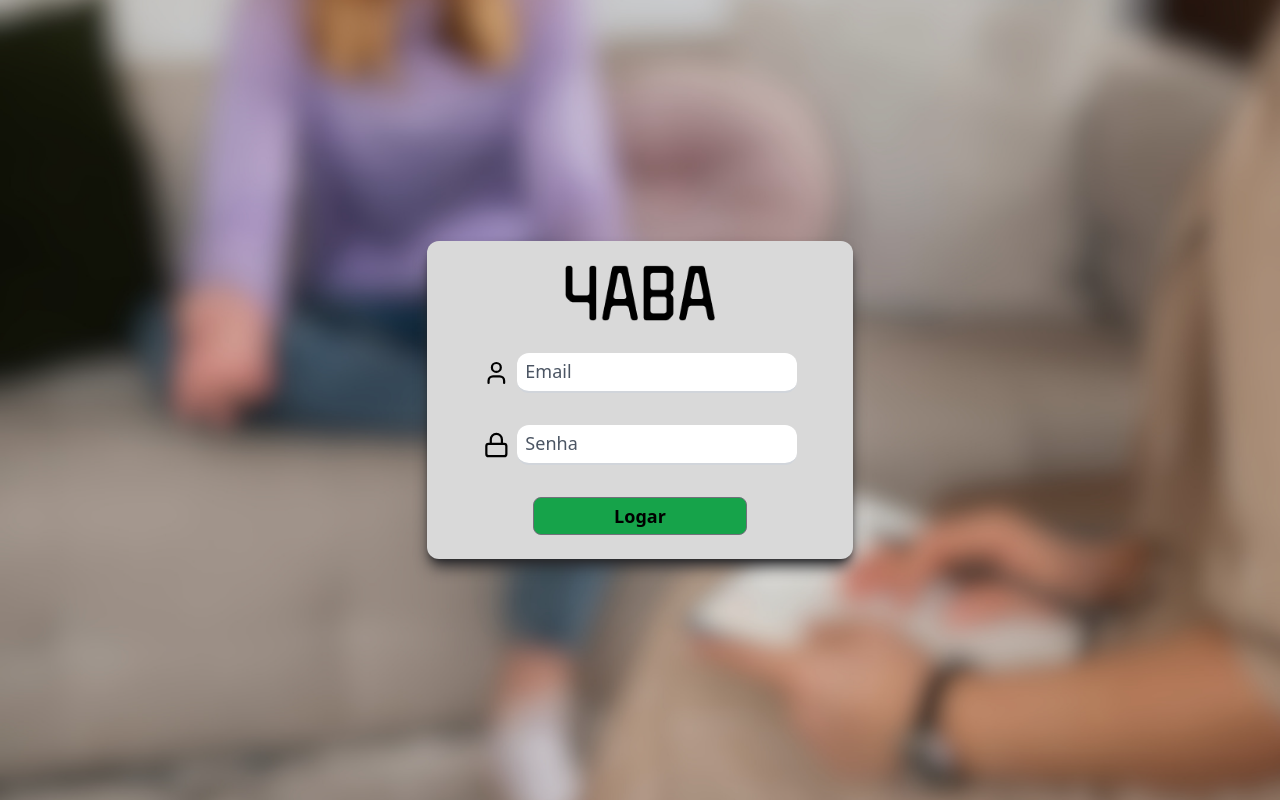
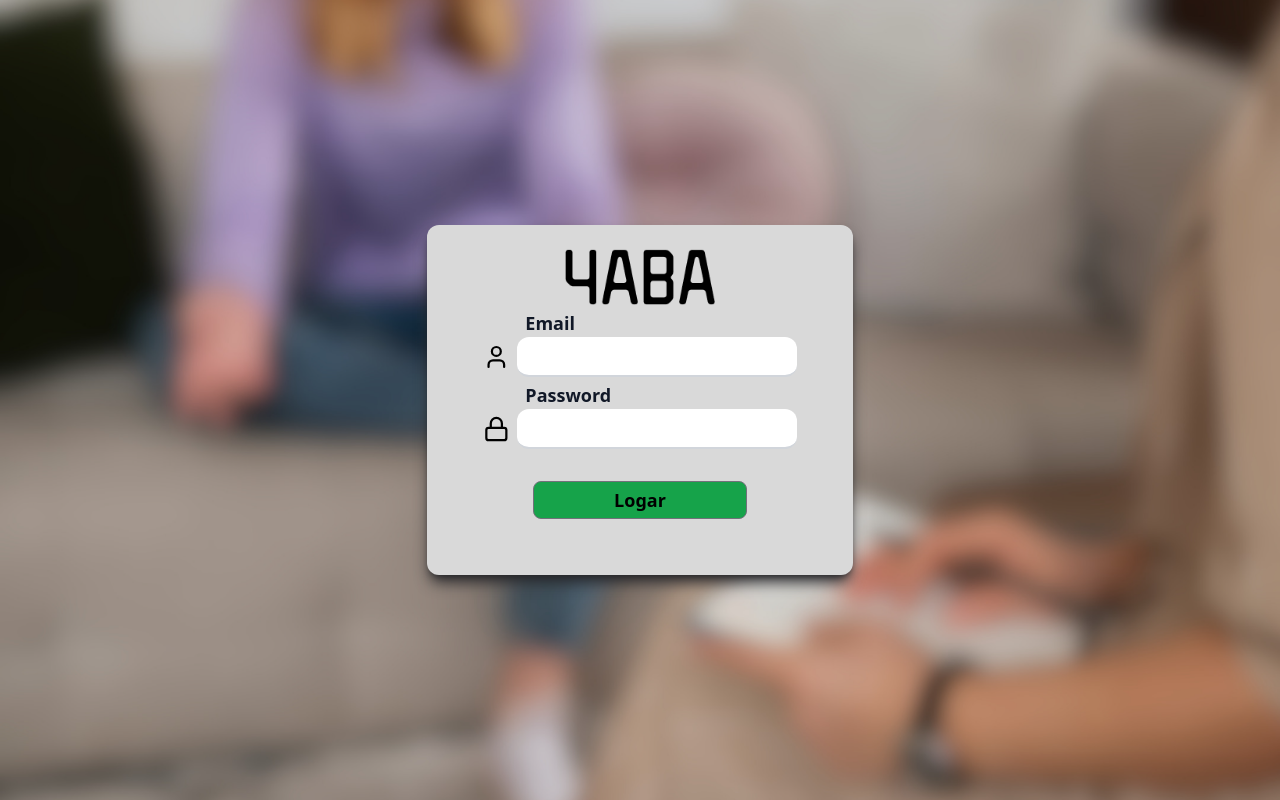
Before and after one commit to Bobby-Jones-Solutions-10/4ABA-project, a Next.js app: page / in a window 1280 px wide. Built offline with nearby package versions, Linux system fonts and the light colour scheme.

Commit message:
iniciando com a validação de formulário na tela de login

```diff
--- a/package.json
+++ b/package.json
@@ -37,9 +37,11 @@
     "postcss": "8.4.25",
     "react": "18.2.0",
     "react-dom": "18.2.0",
+    "react-hook-form": "^7.45.4",
     "react-router-dom": "^6.15.0",
     "typescript": "5.1.6",
-    "vercel": "^31.2.2"
+    "vercel": "^31.2.2",
+    "zod": "^3.22.1"
   },
   "devDependencies": {
     "dotenv-cli": "^7.2.1",
--- /dev/null
+++ b/src/app/page.js
@@ -0,0 +1,70 @@
+'use client'
+
+import Image from 'next/image';
+import { Lock, User } from 'lucide-react'
+import FloatInput from '@/components/FloatInput';
+import '@/app/globals.css'
+import { useState } from 'react'
+import { useForm } from 'react-hook-form'
+import { z } from 'zod'
+
+function Main() {
+
+    const styleLabel = 'cursor-text absolute left-2 top-1 bottom-0 font-normal text-gray-600 text-lg transition-all peer-placeholder-shown:text-base peer-placeholder-shown:text-gray-400 peer-placeholder-shown:top-2 peer-focus:-top-7 peer-focus:text-t-main peer-focus:text-lg peer-focus:m-0 peer-focus:font-semibold peer-valid:-top-7 peer-valid:text-t-main peer-valid:font-semibold peer-valid:text-lg peer-valid:m-0 peer-read-only:-top-7 peer-read-only:text-t-main peer-read-only:font-semibold peer-read-only:text-lg peer-read-only:m-0'
+
+    const styleInput = 'pl-4 rounded-xl peer h-10 w-full border-b-2 border-gray-300 text-gray-900 placeholder-transparent focus:outline-none focus:border-secondary-color'
+
+    const [output, setOutput] = useState('')
+
+    const [isLoading, setLoading] = useState(false)
+    const [email, setEmail] = useState('');
+    const [password, setPassword] = useState('');
+
+    const { register, handleSubmit } = useForm()
+
+
+    function createUser(data) {
+        setOutput(JSON.stringify(data, null, 2))
+        console.log(data)
+        setLoading(true)
+    }
+
+
+
+    return (
+        <>
+            <div className="flex h-screen justify-center items-center bg-[url('/images/bgLogin.png')] bg-cover bg-no-repeat">
+                <div className='flex flex-col items-center bg-background-color w-4/12 justify-center rounded-xl py-6 space-y-8 shadow-lg shadow-zinc-800 border-3'>
+                    <Image src='/images/logo.png' alt='Logo' width={150} height={100} />
+                    <form onSubmit={handleSubmit(createUser)} className="w-full gap-8 flex-col flex">
+                        <div className='flex w-full flex-col px-14 justify-center items-center gap-8'>
+                            <div className="relative w-full flex space-x-2 items-center">
+                                <User strokeWidth={2} width={30} height={30} />
+                                <div className='flex relative w-full'>
+                                    <input {...register('email')} value={email} onChange={e => setEmail(e.target.value)} placeholder='Email' id='Email' type='text' className={styleInput} />
+                                    <label htmlFor={'email'} className={styleLabel}>Email</label>
+                                </div>
+                            </div>
+                            <div className="relative w-full flex space-x-2 items-center">
+                                <Lock strokeWidth={2} width={30} height={30} />
+                                <div className='flex relative w-full'>
+                                    <input className={styleInput} {...register('password')} value={password} onChange={e => setPassword(e.target.value)} placeholder={'Senha'} id={'password'} type={'password'} />
+                                    <label htmlFor={'email'} className={styleLabel}>Password</label>
+                                </div>
+                            </div>
+                        </div>
+                        <div className='flex w-full flex-col justify-center items-center'>
+                            <button type='submit' className='bg-green-600 flex justify-center font-semibold py-1 border border-zinc-500 text-lg w-6/12 text-center items-center rounded-lg hover:border-black hover:bg-green-700' >
+                                Logar
+                            </button>
+                        </div>
+                        <pre>{output}</pre>
+                    </form>
+
+                </div>
+            </div>
+        </>
+    )
+}
+
+export default Main;
--- a/src/app/page.tsx
+++ /dev/null
@@ -1,50 +0,0 @@
-'use client'
-
-import Image from 'next/image';
-import { Lock, User } from 'lucide-react'
-import FloatInput from '@/components/FloatInput';
-import '@/app/globals.css'
-import { useState } from 'react'
-
-function Main() {
-
-    const [isLoading, setLoading] = useState(false)
-    const [email, setEmail] = useState('');
-    const [password, setPassword] = useState('');
-
-    function login(e: any) {
-        e.preventDefault()
-        setLoading(true)
-
-    }
-
-    return (
-        <>
-            <div className="flex h-screen justify-center items-center bg-[url('/images/bgLogin.png')] bg-cover bg-no-repeat">
-                <div className='flex flex-col items-center bg-background-color w-4/12 justify-center rounded-xl py-6 space-y-8 shadow-lg shadow-zinc-800 border-3'>
-                    <Image src='/images/logo.png' alt='Logo' width={150} height={100} />
-                    <form onSubmit={login} className="w-full gap-8 flex-col flex">
-                        <div className='flex w-full flex-col px-14 justify-center items-center gap-8'>
-                            <div className="relative w-full flex space-x-2 items-center">
-                                <User strokeWidth={2} width={30} height={30} />
-                                <FloatInput value={email} onChange={e => setEmail(e.target.value)} placeholder={'Email'} id={'Email'} name={'email'} type={'text'} />
-                            </div>
-                            <div className="relative w-full flex space-x-2 items-center">
-                                <Lock strokeWidth={2} width={30} height={30} />
-                                <FloatInput value={password} onChange={e => setPassword(e.target.value)} placeholder={'Senha'} id={'password'} name={'password'} type={'password'} />
-                            </div>
-                        </div>
-                        <div className='flex w-full flex-col justify-center items-center'>
-                            <button type='submit' className='bg-green-600 flex justify-center font-semibold py-1 border border-zinc-500 text-lg w-6/12 text-center items-center rounded-lg hover:border-black hover:bg-green-700' >
-                                Logar
-                            </button>
-                        </div>
-                    </form>
-
-                </div>
-            </div>
-        </>
-    )
-}
-
-export default Main;
--- /dev/null
+++ b/src/components/FloatInput/index.js
@@ -0,0 +1,17 @@
+import { InputHTMLAttributes } from 'react';
+
+
+const FloatInput = (props) => {
+
+    return (
+        <>
+            <div className='flex relative w-full'>
+                <input required id={props.id} {...props} className=" pl-4 rounded-xl peer h-10 w-full border-b-2 border-gray-300 text-gray-900 placeholder-transparent focus:outline-none focus:border-secondary-color" />
+                <label htmlFor={props.id} className="cursor-text absolute left-2 top-1 bottom-0 font-normal text-gray-600 text-lg transition-all peer-placeholder-shown:text-base peer-placeholder-shown:text-gray-400 peer-placeholder-shown:top-2 peer-focus:-top-7 peer-focus:text-t-main peer-focus:text-lg peer-focus:m-0 peer-focus:font-semibold peer-valid:-top-7 peer-valid:text-t-main peer-valid:font-semibold peer-valid:text-lg peer-valid:m-0 peer-read-only:-top-7 peer-read-only:text-t-main peer-read-only:font-semibold peer-read-only:text-lg peer-read-only:m-0">{props.placeholder}
+                </label>
+            </div>
+        </>
+    )
+}
+
+export default FloatInput;
--- a/src/components/FloatInput/index.tsx
+++ /dev/null
@@ -1,17 +0,0 @@
-import { InputHTMLAttributes } from 'react';
-
-
-const FloatInput = ({ id, placeholder, className, ...props }: InputHTMLAttributes<HTMLInputElement>) => {
-
-    return (
-        <>
-            <div className='flex relative w-full'>
-                <input required id={id} {...props} className=" pl-4 rounded-xl peer h-10 w-full border-b-2 border-gray-300 text-gray-900 placeholder-transparent focus:outline-none focus:border-secondary-color" />
-                <label htmlFor={id} className="cursor-text absolute left-2 top-1 bottom-0 font-normal text-gray-600 text-lg transition-all peer-placeholder-shown:text-base peer-placeholder-shown:text-gray-400 peer-placeholder-shown:top-2 peer-focus:-top-7 peer-focus:text-t-main peer-focus:text-lg peer-focus:m-0 peer-focus:font-semibold peer-valid:-top-7 peer-valid:text-t-main peer-valid:font-semibold peer-valid:text-lg peer-valid:m-0 peer-read-only:-top-7 peer-read-only:text-t-main peer-read-only:font-semibold peer-read-only:text-lg peer-read-only:m-0">{placeholder}
-                </label>
-            </div>
-        </>
-    )
-}
-
-export default FloatInput;
--- a/tailwind.config.js
+++ b/tailwind.config.js
@@ -21,7 +21,7 @@ module.exports = {
       },
       boxShadow: {
         'activeLink': '0 10px 60px -15px rgba(0, 0, 0, 0.3)',
-      }
+      },
     },
     variants: {},
     plugins: [],
--- a/tsconfig.json
+++ b/tsconfig.json
@@ -23,6 +23,6 @@
       "@/*": ["./src/*"]
     }
   },
-  "include": ["next-env.d.ts", "**/*.ts", "**/*.tsx", ".next/types/**/*.ts", "src/pages/api/auth/{...nextauth}.js", "src/pages/services/index.tsx", "prisma/index.js", "src/pages/services/[name]/index.js"],
+  "include": ["next-env.d.ts", "**/*.ts", "**/*.tsx", ".next/types/**/*.ts", "src/pages/api/auth/{...nextauth}.js", "src/pages/services/index.tsx", "prisma/index.js", "src/pages/services/[name]/index.js", "src/app/page.js", "src/components/FloatInput/index.js"],
   "exclude": ["node_modules"]
 }
```
Also changed, not shown: 1 other file (tests, documents, lock files or other folders).
